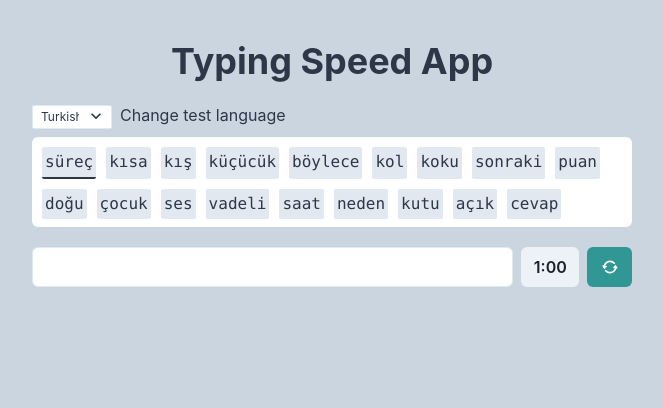
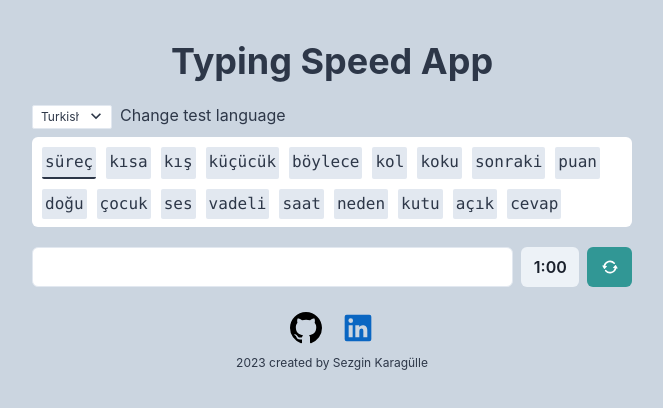
Before and after one commit to sezginkrgll/typing-speed-app, a React (Create React App) app: page / in a window 1280 px wide. Shown: the top 408 px of the page, without its empty margins (308-971 px from the left). Built offline with nearby package versions, Linux system fonts and the light colour scheme.

Commit message:
footer added

```diff
--- a/src/components/Container.js
+++ b/src/components/Container.js
@@ -7,6 +7,7 @@
 import FormInput from "./FormInput";
 import FormSelect from "./FormSelect";
 import ResultPanel from "./ResultPanel";
+import Footer from "./Footer";
 
 function Container() {
   return (
@@ -16,6 +17,7 @@
       <WordsPanel />
       <FormInput />
       <ResultPanel />
+      <Footer />
     </Box>
   );
 }
--- /dev/null
+++ b/src/components/Footer.js
@@ -0,0 +1,49 @@
+import { Box, Flex, Link, Spacer, Text } from "@chakra-ui/react";
+import React from "react";
+
+function Footer() {
+  return (
+    <Box>
+      <Flex mt={"25px"}>
+        <Spacer />
+        <Box mr={"20px"}>
+          <Link
+            href="https://github.com/sezginkrgll/typing-speed-app"
+            target="_blank"
+          >
+            <svg
+              height="32"
+              aria-hidden="true"
+              viewBox="0 0 16 16"
+              version="1.1"
+              width="32"
+              data-view-component="true"
+            >
+              <path d="M8 0c4.42 0 8 3.58 8 8a8.013 8.013 0 0 1-5.45 7.59c-.4.08-.55-.17-.55-.38 0-.27.01-1.13.01-2.2 0-.75-.25-1.23-.54-1.48 1.78-.2 3.65-.88 3.65-3.95 0-.88-.31-1.59-.82-2.15.08-.2.36-1.02-.08-2.12 0 0-.67-.22-2.2.82-.64-.18-1.32-.27-2-.27-.68 0-1.36.09-2 .27-1.53-1.03-2.2-.82-2.2-.82-.44 1.1-.16 1.92-.08 2.12-.51.56-.82 1.28-.82 2.15 0 3.06 1.86 3.75 3.64 3.95-.23.2-.44.55-.51 1.07-.46.21-1.61.55-2.33-.66-.15-.24-.6-.83-1.23-.82-.67.01-.27.38.01.53.34.19.73.9.82 1.13.16.45.68 1.31 2.69.94 0 .67.01 1.3.01 1.49 0 .21-.15.45-.55.38A7.995 7.995 0 0 1 0 8c0-4.42 3.58-8 8-8Z"></path>
+            </svg>
+          </Link>
+        </Box>
+        <Box>
+          <Link href="https://www.linkedin.com/in/sezginkrgll/" target="_blank">
+            <svg
+              viewBox="0 0 24 24"
+              data-supported-dps="24x24"
+              fill="currentColor"
+              width="32"
+              height="32"
+              color="#0a66c2"
+            >
+              <path d="M20.5 2h-17A1.5 1.5 0 002 3.5v17A1.5 1.5 0 003.5 22h17a1.5 1.5 0 001.5-1.5v-17A1.5 1.5 0 0020.5 2zM8 19H5v-9h3zM6.5 8.25A1.75 1.75 0 118.3 6.5a1.78 1.78 0 01-1.8 1.75zM19 19h-3v-4.74c0-1.42-.6-1.93-1.38-1.93A1.74 1.74 0 0013 14.19a.66.66 0 000 .14V19h-3v-9h2.9v1.3a3.11 3.11 0 012.7-1.4c1.55 0 3.36.86 3.36 3.66z"></path>
+            </svg>
+          </Link>
+        </Box>
+        <Spacer />
+      </Flex>
+      <Text textAlign="center" fontSize="xs" mt={"10px"}>
+        2023 created by Sezgin Karagülle
+      </Text>
+    </Box>
+  );
+}
+
+export default Footer;
```
